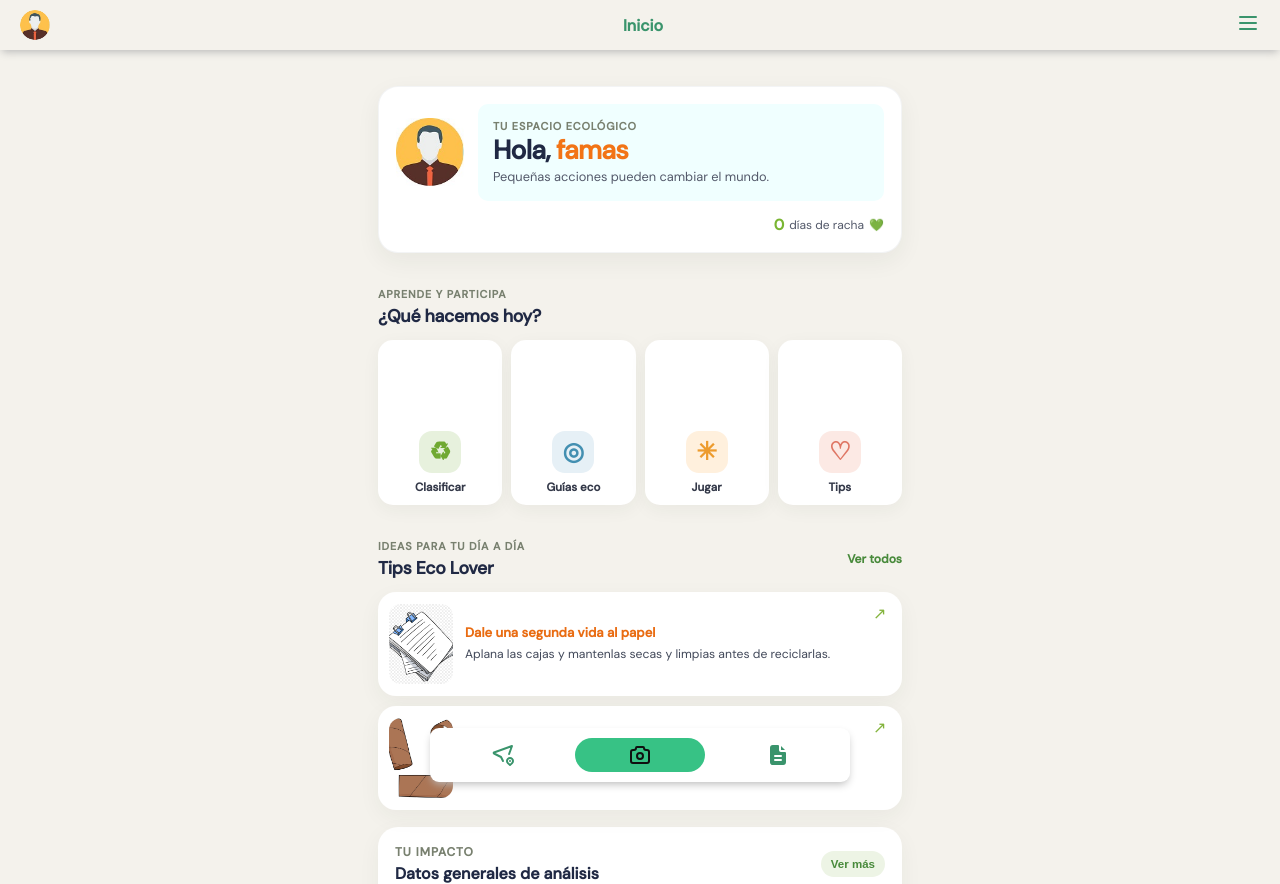
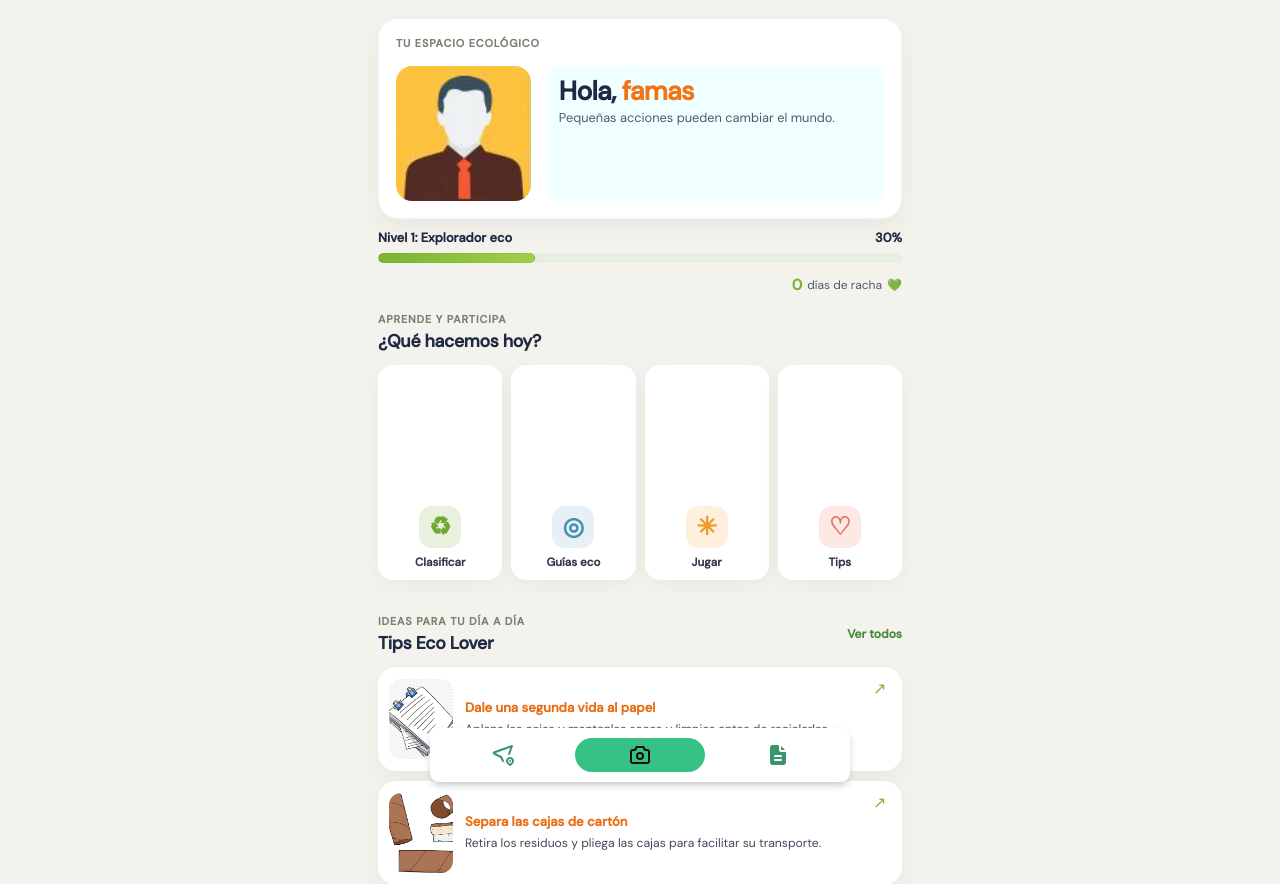
Before and after one commit to MEPPERDONAS/ECOLOVERS, a Flask app: page / in a window 1280 px wide. Shown: the top 884 px of the page. Run offline with Flask 3, Linux system fonts and the light colour scheme; a user stored in the database is signed in; a database or web service that is not in the repository returns one stand-in record (values such as "Sample title"); data that the repository does not hold is empty; some libraries are stand-ins or nearby versions.

Commit message:
rediseño v1.3

```diff
--- a/static/app.js
+++ b/static/app.js
@@ -17,6 +17,35 @@ const canvasEl = document.getElementById('camera-canvas');
 const btnCapture = document.getElementById('btn-capture');
 const switchCameraBtn = document.getElementById('switch-camera');
 let currentFacingMode = 'environment';
+
+const profileMenuToggle = document.getElementById('profile-menu-toggle');
+const profileDropdown = document.getElementById('dropdownMenu');
+
+function closeProfileMenu() {
+  if (!profileDropdown || !profileMenuToggle) return;
+  profileDropdown.classList.remove('open');
+  profileMenuToggle.setAttribute('aria-expanded', 'false');
+}
+
+if (profileMenuToggle && profileDropdown) {
+  profileMenuToggle.addEventListener('click', () => {
+    const isOpen = profileDropdown.classList.toggle('open');
+    profileMenuToggle.setAttribute('aria-expanded', String(isOpen));
+  });
+
+  document.addEventListener('click', event => {
+    if (!profileDropdown.contains(event.target) && !profileMenuToggle.contains(event.target)) {
+      closeProfileMenu();
+    }
+  });
+
+  document.addEventListener('keydown', event => {
+    if (event.key === 'Escape' && profileDropdown.classList.contains('open')) {
+      closeProfileMenu();
+      profileMenuToggle.focus();
+    }
+  });
+}
 
 if (dropZone && fileInput) {
   dropZone.addEventListener('dragover', e => {
--- a/static/styles.css
+++ b/static/styles.css
@@ -1241,12 +1241,6 @@ main {
 .retraso-1 { animation-delay: 0.2s; }
 .retraso-2 { animation-delay: 0.4s; }
 
-.header {
-    display: flex;
-    justify-content: space-between;
-    padding: 10px 20px;
-}
-
 .profile-menu {
     position: relative;
 }
@@ -1312,9 +1310,8 @@ main {
 
 .home-welcome {
   display: grid;
-  grid-template-columns: 68px minmax(0, 1fr);
-  align-items: center;
-  gap: 14px;
+  grid-template-columns: minmax(0, 1fr);
+  gap: 12px;
   position: relative;
   padding: 17px;
   margin: 2px 0 34px;
@@ -1324,17 +1321,55 @@ main {
   box-shadow: 0 8px 24px rgba(36, 51, 35, 0.06);
 }
 
+.home-welcome-heading {
+  width: 100%;
+}
+
+.home-welcome-main {
+  display: grid;
+  grid-template-columns: minmax(0, 1fr) minmax(0, 2.5fr);
+  align-items: center;
+  gap: 16px;
+  width: 100%;
+}
+
 .home-screen .home-avatar {
-  width: 68px;
-  height: 68px;
+  width: 100%;
+  height: auto;
+  aspect-ratio: 1;
   background-size: 400% 300%;
   border-radius: 16px;
-  align-self: center;
+}
+
+.home-profile-menu {
+  width: 100%;
+  height: auto;
+  aspect-ratio: 1;
+  z-index: 2;
+  justify-items: start;
+  align-content: center;
+}
+
+.home-profile-trigger {
+  display: block;
+  padding: 0;
+  border: 0;
+  cursor: pointer;
+}
+
+.home-profile-trigger:focus-visible {
+  outline: 3px solid #79b532;
+  outline-offset: 3px;
+}
+
+.home-profile-menu .dropdown-menu {
+  top: calc(100% + 10px);
 }
 
 .home-welcome-copy {
   min-width: 0;
-  padding: 15px;
+  height: 100%;
+  padding: 12px;
   background-color: azure;
   border-radius: 10px;
 }
@@ -1465,10 +1500,45 @@ main {
 }
 
 .home-streak-bar {
-  grid-column: 1 / -1;
-  display: flex;
+  display: grid;
+  gap: 12px;
   width: 100%;
-  justify-content: flex-end;
+}
+
+.home-level {
+  display: grid;
+  gap: 7px;
+}
+
+.home-level-label {
+  display: flex;
+  align-items: center;
+  justify-content: space-between;
+  gap: 10px;
+  color: #202944;
+  font-size: 0.8rem;
+  font-weight: 700;
+}
+
+.home-level-track {
+  height: 10px;
+  overflow: hidden;
+  border-radius: 999px;
+  background: #e9eee3;
+}
+
+.home-level-progress {
+  display: block;
+  height: 100%;
+  border-radius: inherit;
+  background: linear-gradient(90deg, #79b532, #a0cf4a);
+  border: 1px solid rgba(32, 41, 68, 0.05);
+  border-radius: 20px;
+  box-shadow: 0 8px 24px rgba(36, 51, 35, 0.06);
+}
+
+.home-streak-summary {
+  margin: -24px 0 17px;
 }
 
 .home-streak-count {
@@ -1499,7 +1569,7 @@ main {
 
 .home-action-card {
   display: grid;
-  min-height: 165px;
+  min-height: 215px;
   align-content: end;
   justify-items: center;
   gap: 7px;
--- a/templates/base.html
+++ b/templates/base.html
@@ -9,41 +9,6 @@
 </head>
 
 <body>
-<header class="header">
-    <div class="header-img avatar-{{ stats.avatar_id }}"></div>
-    <div><strong>
-    {% set page_names = {
-        'index': 'Inicio',
-        'history': 'Historial',
-        'tips': 'Tips',
-        'places': 'Lugares',
-        'perfil': 'Perfil',
-        'guide': 'Guía',
-        'trivia': 'Trivia'
-    } %}
-    {{ page_names.get(request.endpoint, 'Inicio') }}</strong>
-</div>
-
-    <div>
-        <div class="profile-menu">
-            <div class="menu-icon" onclick="toggleMenu()">
-                {% include 'icons/menu-2.svg' %}
-            </div>
-
-            <div id="dropdownMenu" class="dropdown-menu">
-                <a href="/perfil">{% include 'icons/user.svg' %}
-                    Perfil</a>
-                <a href="/historial">{% include 'icons/settings.svg' %}
-                    Configuración</a>
-                <hr>
-                <a href="{{ url_for('logout') }}" class="logout">
-                    {% include 'icons/logout-2.svg' %}
-                    Cerrar sesión
-                </a>
-            </div>
-        </div>
-    </div>
-</header>
     {% block content %}{% endblock %}
 
     <nav class="floating-island" aria-label="Accesos rapidos">
@@ -73,20 +38,4 @@
     </footer>
 
 </body>
-
-<script>
-function toggleMenu() {
-    const menu = document.getElementById("dropdownMenu");
-    menu.style.display = menu.style.display === "flex" ? "none" : "flex";
-}
-
-window.addEventListener("click", function(e) {
-    const menu = document.getElementById("dropdownMenu");
-    const profile = document.querySelector(".menu-icon");
-
-    if (!profile.contains(e.target) && !menu.contains(e.target)) {
-        menu.style.display = "none";
-    }
-});
-</script>
 </html>
--- a/templates/index.html
+++ b/templates/index.html
@@ -5,14 +5,47 @@
 {% block content %}
 <main class="container home-screen">
   <section class="home-welcome" aria-labelledby="welcome-title">
-    <div class="home-avatar header-img avatar-{{ stats.avatar_id }}" role="img" aria-label="Tu avatar"></div>
-    <div class="home-welcome-copy">
+    <div class="home-welcome-heading">
       <p class="home-eyebrow">Tu espacio ecológico</p>
-      <h1 id="welcome-title">Hola, <span>{{ user }}</span></h1>
-      <p>Pequeñas acciones pueden cambiar el mundo.</p>
     </div>
-    <!-- <a class="home-trivia-link" href="{{ url_for('trivia') }}">Jugar trivia <span aria-hidden="true">→</span></a> -->
+    <div class="home-welcome-main">
+      <div class="profile-menu home-profile-menu">
+        <button class="home-avatar header-img avatar-{{ stats.avatar_id }} home-profile-trigger"
+                id="profile-menu-toggle"
+                type="button"
+                aria-label="Abrir menú del perfil"
+                aria-expanded="false"
+                aria-controls="dropdownMenu"></button>
+        <nav id="dropdownMenu" class="dropdown-menu" aria-label="Menú del perfil">
+          <a href="/perfil">{% include 'icons/user.svg' %}Perfil</a>
+          <a href="/historial">{% include 'icons/settings.svg' %}Configuración</a>
+          <hr>
+          <a href="{{ url_for('logout') }}" class="logout">{% include 'icons/logout-2.svg' %}Cerrar sesión</a>
+        </nav>
+      </div>
+      <div class="home-welcome-copy">
+        <h1 id="welcome-title">Hola, <span>{{ user }}</span></h1>
+        <p>Pequeñas acciones pueden cambiar el mundo.</p>
+      </div>
+    </div>
+  </section>
+
+  <section class="home-streak-summary">
     <div class="home-streak-bar">
+      <div class="home-level">
+        <div class="home-level-label">
+          <span>Nivel 1: Explorador eco</span>
+          <span>30%</span>
+        </div>
+        <div class="home-level-track"
+             role="progressbar"
+             aria-label="Nivel 1: Explorador eco"
+             aria-valuemin="0"
+             aria-valuemax="100"
+             aria-valuenow="30">
+          <span class="home-level-progress" style="width: 30%"></span>
+        </div>
+      </div>
       <p class="home-streak-count"><strong>{{ stats.get('racha_actual', 0) }}</strong> días de racha <span aria-hidden="true">💚</span></p>
     </div>
   </section>
```
Also changed, not shown: other parts of static/styles.css (+20 -11 lines), static/avatares.jpg.
